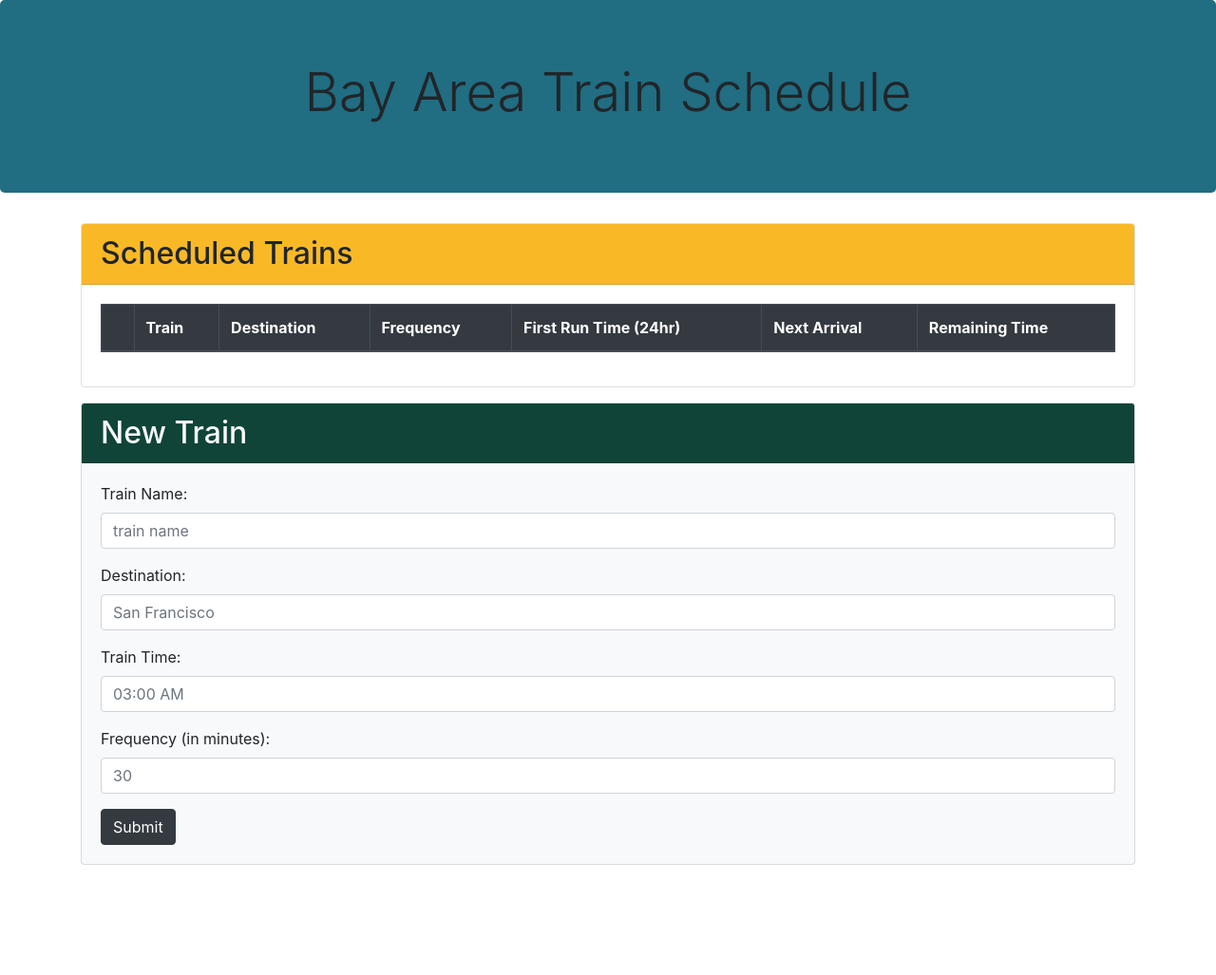
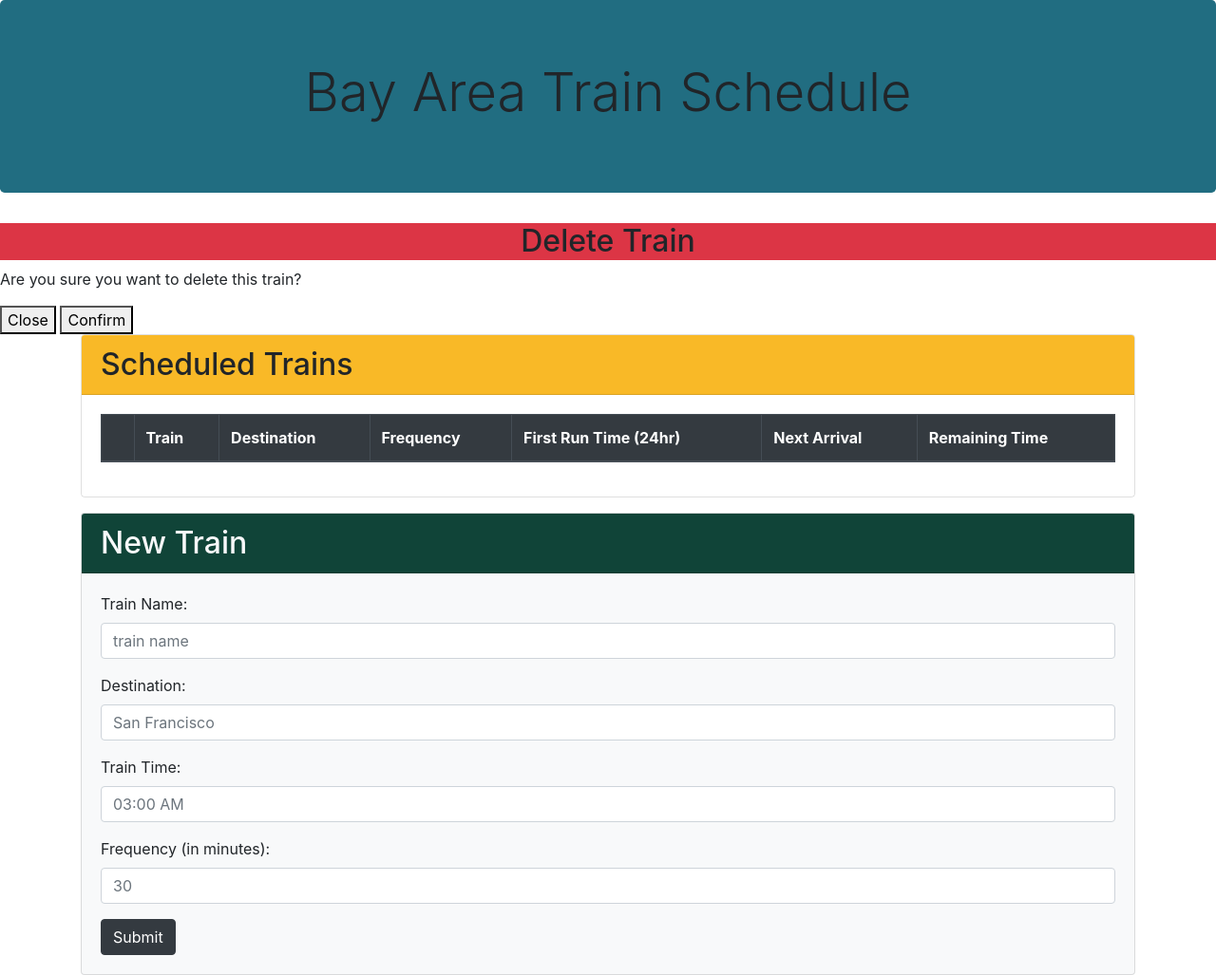
Before and after one commit to niles87/Train-scheduler, a plain HTML site: page index.html in a window 1280 px wide. Shown: the whole page at 95% size. Before the commit the page ends 911 px from the top, so only its background shows below. Drawn offline with nearby package versions, Linux system fonts and the light colour scheme; no server answers.

Commit message:
added a modal and labled sections of document

```diff
--- a/index.html
+++ b/index.html
@@ -30,7 +30,21 @@
     <div class="jumbotron" id="title">
       <h1 class="display-4 text-center">Bay Area Train Schedule</h1>
     </div>
+
+    <!-- Modal -->
+    <div id="modal">
+      <div id="modal-content">
+        <h2 class="bg-danger px-3 text-center">Delete Train</h2>
+        <p>Are you sure you want to delete this train?</p>
+
+        <button id="close">Close</button>
+        <button id="delete-row">Confirm</button>
+      </div>
+    </div>
+
+    <!-- container for schedule and input form  -->
     <div class="container">
+      <!-- train schedule  -->
       <div class="card bg-transparent mb-3">
         <h2 class="card-header" id="saved-trains">Scheduled Trains</h2>
         <div class="card-body">
@@ -49,10 +63,10 @@
               </thead>
               <tbody id="tablebody"></tbody>
             </table>
-            <!-- <button type="button" id="remove-row">Remove Train</button> -->
           </div>
         </div>
       </div>
+      <!-- Input form -->
       <div class="card bg-light">
         <h2 class="card-header text-light" id="new-trains">New Train</h2>
 
```
